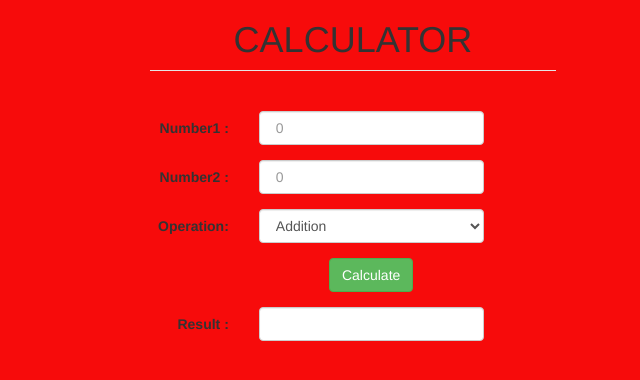
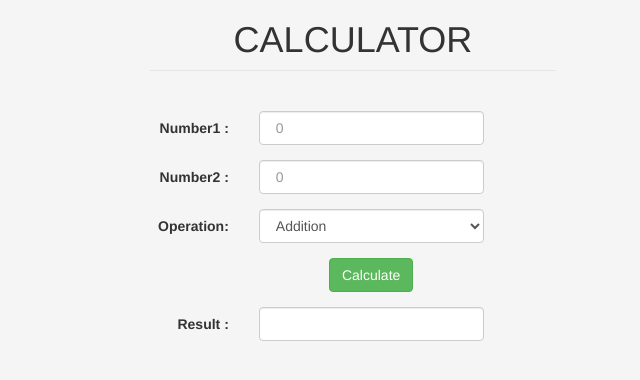
Before and after one commit to AymanAzzam/iSolution, a Flask app: page / in a window 1280 px wide. Shown: the top 380 px of the page, without its empty margins (287-927 px from the left). Run offline with Flask 3, Linux system fonts and the light colour scheme; some libraries are stand-ins or nearby versions.

Commit message:
test auto trigger pipeline

```diff
--- a/templates/form.html
+++ b/templates/form.html
@@ -5,7 +5,7 @@
 		<link href="https://maxcdn.bootstrapcdn.com/bootstrap/3.3.2/css/bootstrap.min.css" rel="stylesheet">
 	</head>
 
-	<body align=center style="background-color:rgb(247, 11, 11);">
+	<body align=center style="background-color:whitesmoke;">
 		<div class="row">
 			<div class="col-md-4"></div>
 			<div class="col-md-4"><legend><h1>CALCULATOR</h1></legend></div>
```
